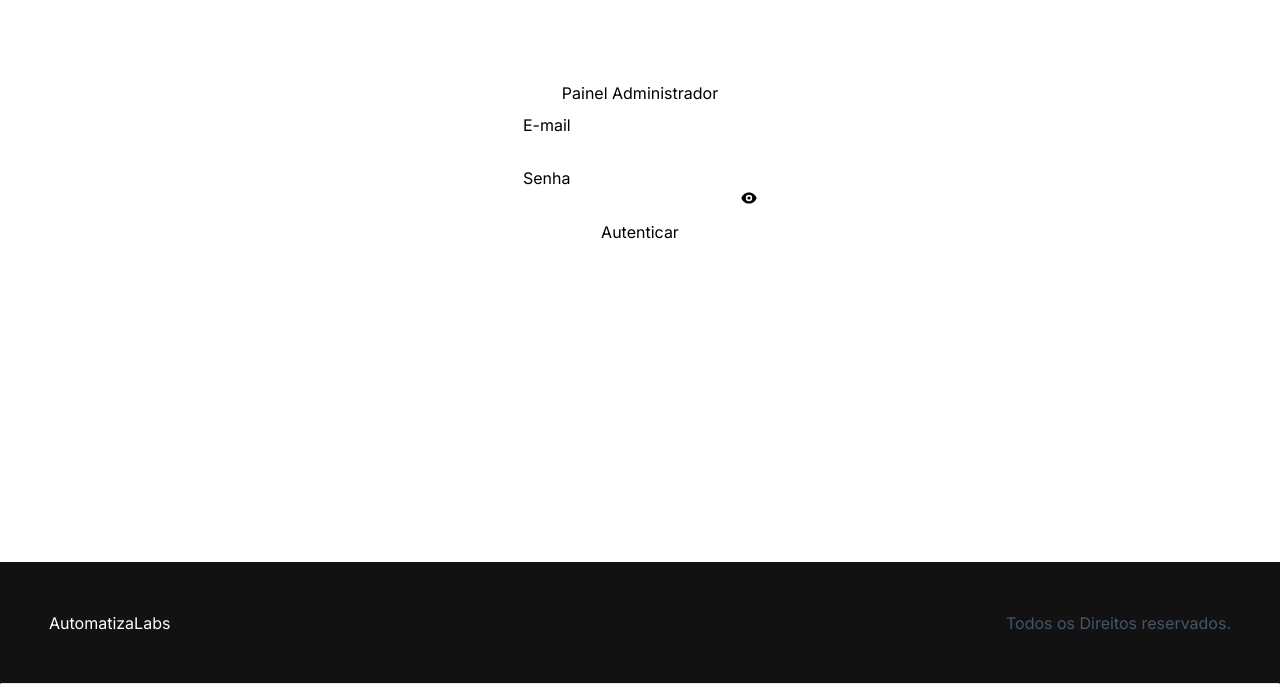
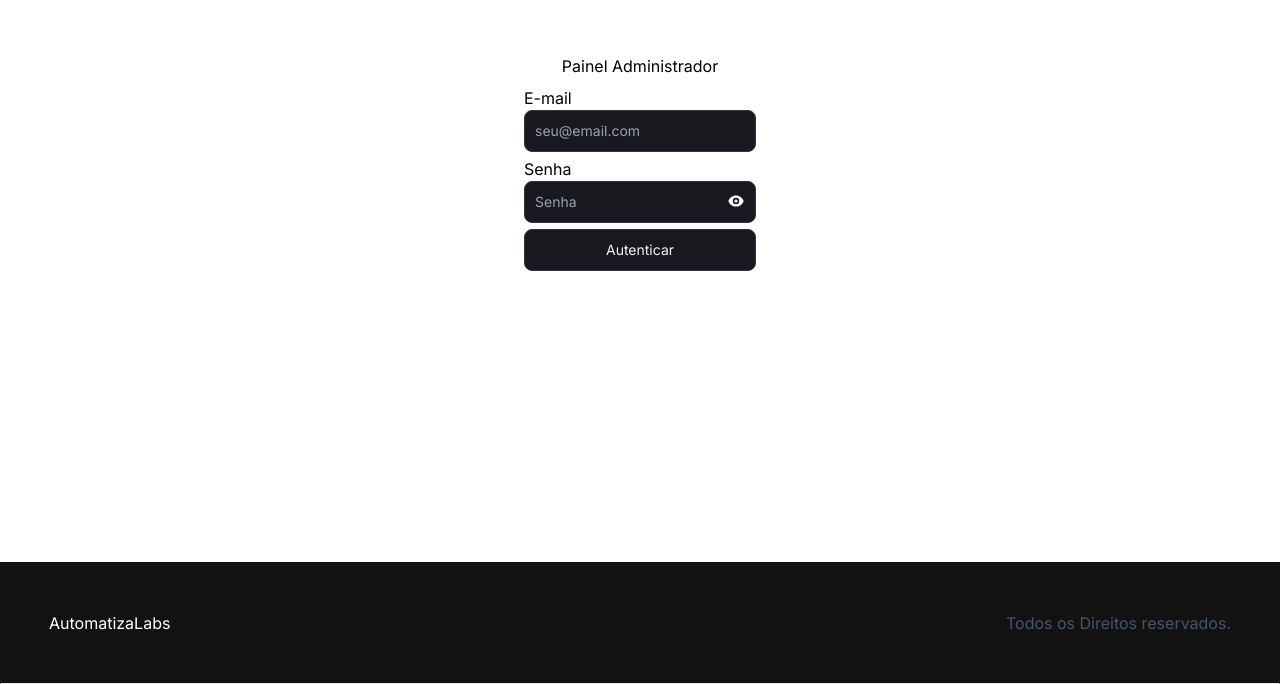
Before and after one commit to AutomatizaLabs/AutomatizaLabs, a Next.js app: page /admin in a window 1280 px wide. Shown: the part 238-922 px from the top of the page. Built offline with nearby package versions, Linux system fonts and the light colour scheme; no server answers.

Commit message:
chore: logout and admin panel start (only navbar)

```diff
--- a/src/app/adminpanel/page.js
+++ b/src/app/adminpanel/page.js
@@ -5,6 +5,7 @@ import EmailSection from "../components/EmailSection";
 import Footer from "../components/Footer";
 import ProjectsSection from "../components/ProjectsSection";
 import useAuth from "../../../hook/useAuth";
+import Auth from '../components/Auth';
 
 export default function Adminpanel() {
   const { user } = useAuth(); // Use o hook useAuth
@@ -16,7 +17,7 @@ export default function Adminpanel() {
 
   return (
     <main className="flex min-h-screen flex-col bg-[#ffffff]">
-      <Navbar />
+      <Auth />
       <div className="container mt-24 mx-auto px-12 py-4">
         <ProjectsSection />
         <EmailSection />
--- /dev/null
+++ b/src/app/components/Auth.jsx
@@ -0,0 +1,30 @@
+import React from "react";
+import {
+    Box,
+    Button,
+    CloseButton,
+    Link,
+    Text,
+} from "@chakra-ui/react";
+import { auth } from "../../../firebase";
+import useAuth from "../../../hook/useAuth"
+
+const Auth = () => {
+    const { user } = useAuth();
+
+    return (
+        <nav className="fixed mx-auto border border-[#33353F] top-0 left-0 right-0 z-10 bg-[#121212] bg-opacity-100">
+            <div className="flex container lg:py-8 flex-wrap items-center justify-between mx-auto px-4 py-2">
+                {user && (
+                    <>
+                        <Text color="white">Painel Admin</Text>
+                        <Text color="white">{user.email}</Text>
+                        <CloseButton width={50} border backgroundColor={"brown"} borderRadius={16} borderColor={"red"} color={"red"} onClick={() => auth.signOut()}>Sair</CloseButton>
+                    </>
+                )}
+            </div>
+        </nav >
+    );
+};
+
+export default Auth;
--- a/src/app/components/LoginForm.jsx
+++ b/src/app/components/LoginForm.jsx
@@ -26,7 +26,7 @@ export default function LoginForm() {
         try {
             const user = await signInWithEmailAndPassword(auth, emailRef.current.value, passRef.current.value)
             if (user)
-                 router.push("/adminpanel")
+                router.push("/adminpanel")
         } catch (error) {
             toast({
                 description: "Não foi possível autenticar",
@@ -40,7 +40,6 @@ export default function LoginForm() {
     return (
         <Box
             h="100vh"
-            bg="blue.200"
             color="black"
             display="flex"
             alignItems="center"
@@ -64,13 +63,19 @@ export default function LoginForm() {
                             <Stack spacing="6">
                                 <Stack spacing="5">
                                     <FormControl>
-                                        <FormLabel htmlFor="email">E-mail</FormLabel>
-                                        <Input data-testid="email-input" id="email" type="email" ref={emailRef} />
+                                        <FormLabel color={"Black"} htmlFor="email">E-mail</FormLabel>
+                                        <Input required
+                                            className="bg-[#18191E] border border-[#33353F] placeholder-[#9CA2A9] text-gray-100 text-sm rounded-lg block w-full p-2.5"
+                                            placeholder="seu@email.com" data-testid="email-input" id="email" type="email" ref={emailRef} />
                                     </FormControl>
-                                    <PasswordField data-testid="senha-input" ref={passRef} />
+                                    <PasswordField data-testid="senha-input" ref={passRef} required
+                                        className="bg-[#18191E] border border-[#33353F] placeholder-[#9CA2A9] text-gray-100 text-sm rounded-lg block w-full p-2.5"
+                                        placeholder="Senha" />
                                 </Stack>
                                 <Stack spacing="6">
-                                    <Button colorScheme="blue" data-testid="login" type="submit" onClick={handleLogin}>Autenticar</Button>
+                                    <Button colorScheme="blue" data-testid="login" type="submit" onClick={handleLogin}
+                                        className="bg-[#18191E] border border-[#33353F] text-gray-100 text-sm rounded-lg block w-full p-2.5"
+                                    >Autenticar</Button>
                                 </Stack>
                             </Stack>
                         </form>
--- a/src/app/components/PasswordField.jsx
+++ b/src/app/components/PasswordField.jsx
@@ -29,7 +29,9 @@ import {
       <InputGroup>
         <InputRightElement>
           <IconButton
+            padding={"12px"}
             variant="text"
+            color={"white"}
             aria-label={isOpen ? 'Mask password' : 'Reveal password'}
             icon={isOpen ? <HiEyeOff /> : <HiEye />}
             onClick={onClickReveal}
```
Lines whose indentation alone changed are shown as unchanged.
